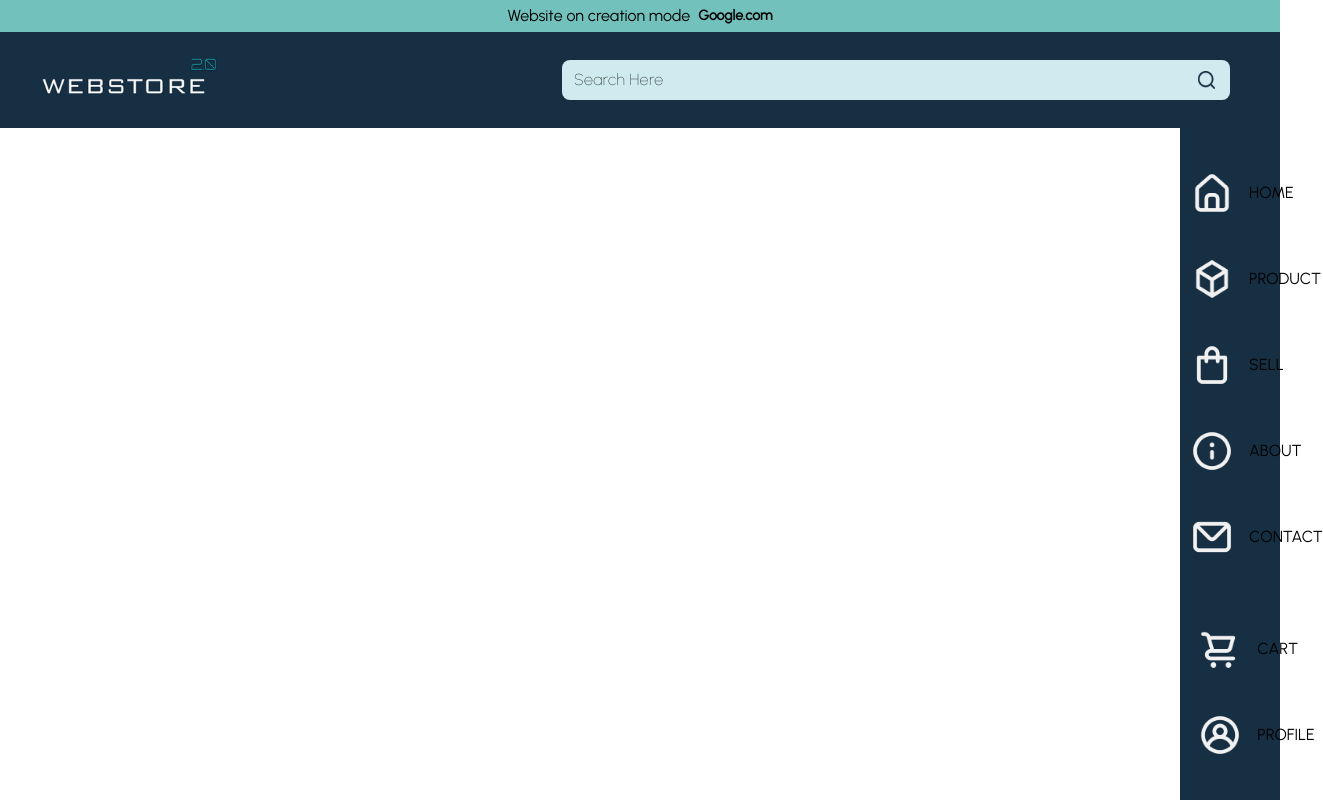
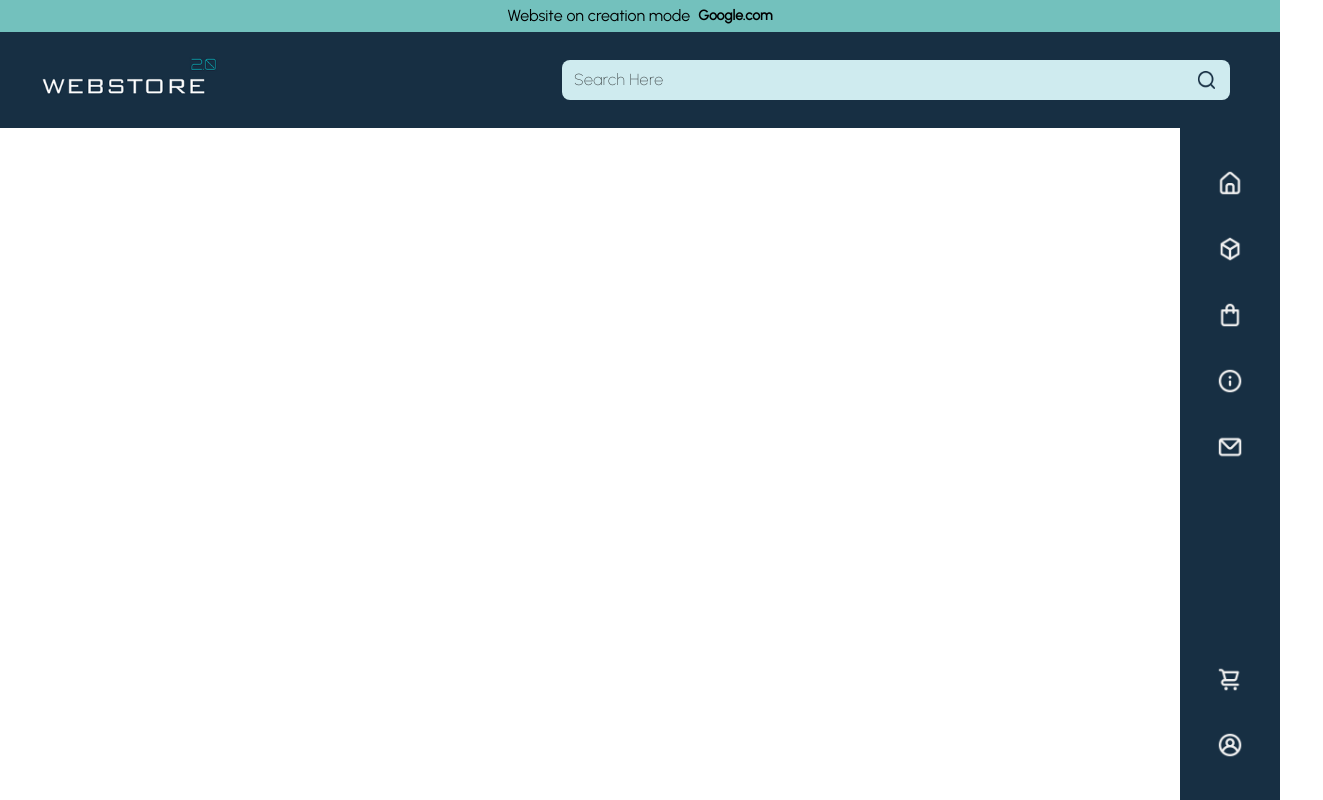
Before and after one commit to skhull-coding/e-com, a React (Create React App) app in the folder client/: page / in a window 1280 px wide. Shown: the whole page, 1323 px wide, since content can reach past the window. Built offline with nearby package versions, Linux system fonts and the light colour scheme; the HTML template or start-up script is replaced by a standard one.

Commit message:
navbar 1

```diff
--- a/client/src/components/NavItem.jsx
+++ b/client/src/components/NavItem.jsx
@@ -3,8 +3,12 @@ import React from "react";
 const NavItem = (props) => {
   return (
     <div className="flex items-center gap-3">
-      <img src={props.type} alt={props.altText} className="w-[50px]" />
-      <p>{props.altText.toUpperCase()}</p>
+      <img
+        src={props.type}
+        alt={props.altText}
+        className="2xl:w-[50px] w-[30px]"
+      />
+      {/* <p>{props.altText.toUpperCase()}</p> */}
     </div>
   );
 };
```
